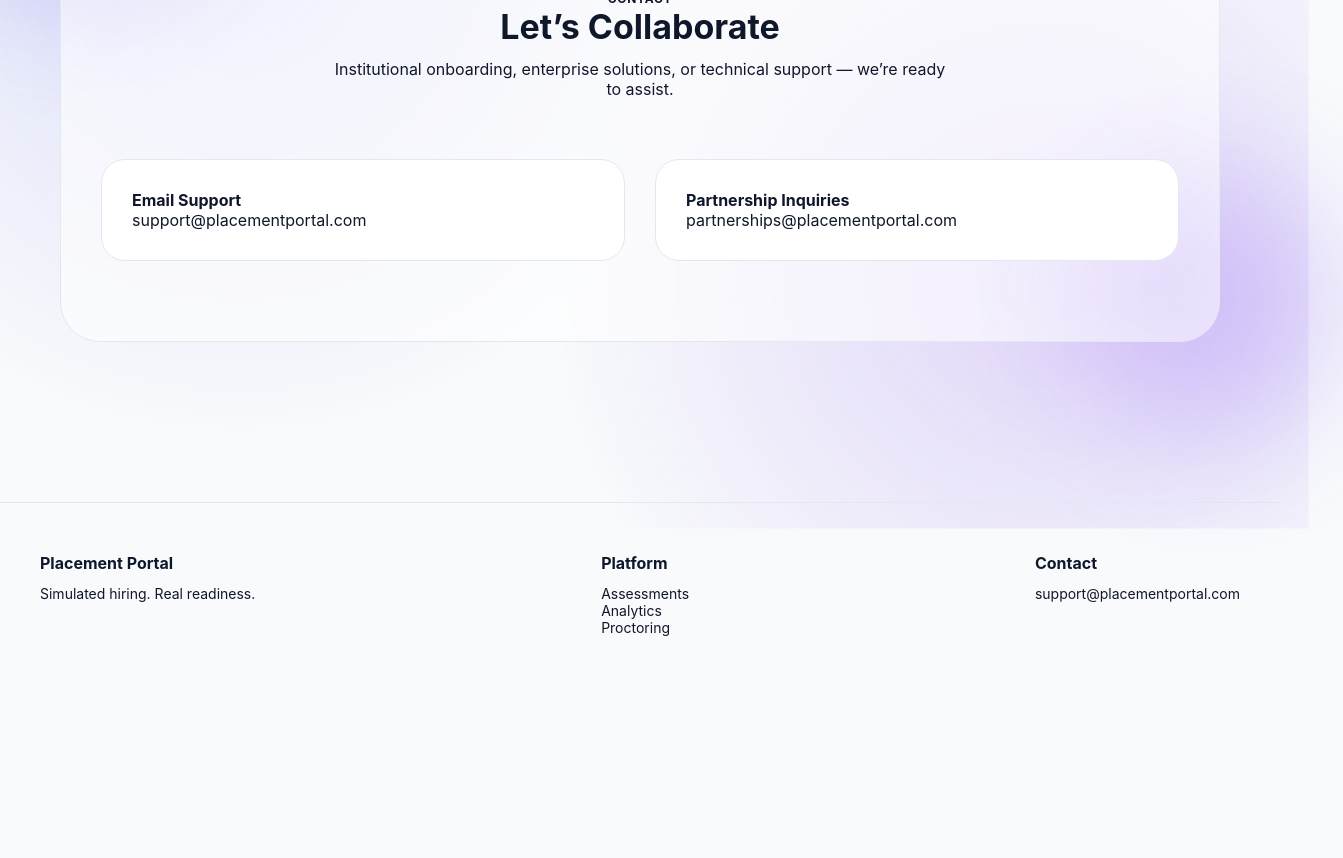
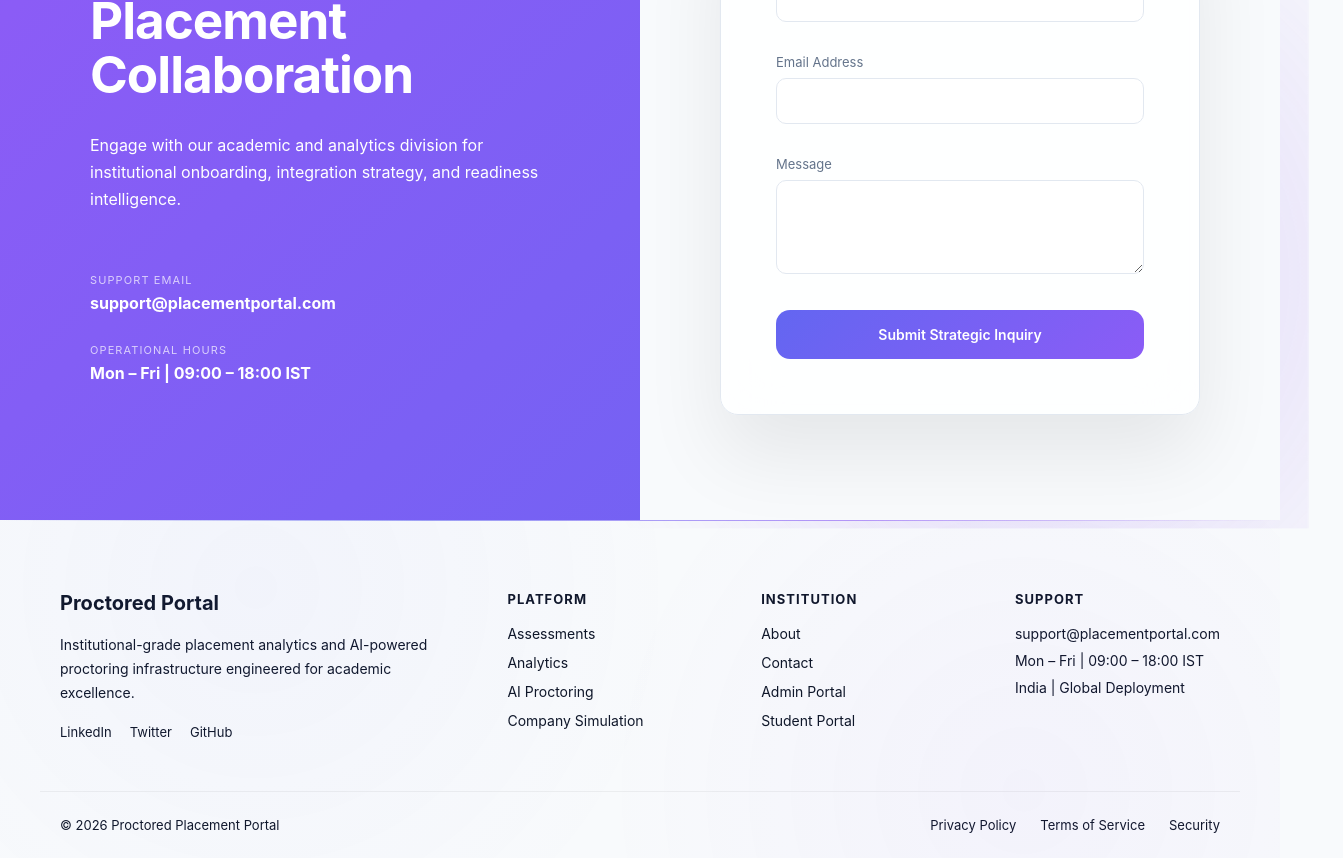
Before and after one commit to Namsrkive/module, a React (Create React App) app in the folder client/: page /contact in a window 1280 px wide. Shown: the part 280-1138 px from the top of the page, 1343 px wide, since content can reach past the window. Before the commit the page ends 966 px from the top, so only its background shows below. Built offline with nearby package versions, Linux system fonts and the light colour scheme.

Commit message:
Contact updated and footer fix

```diff
--- a/client/src/App.js
+++ b/client/src/App.js
@@ -10,6 +10,7 @@ import { useState, useEffect } from "react";
 import { motion, AnimatePresence } from "framer-motion";
 import NProgress from "nprogress";
 import "nprogress/nprogress.css";
+import { Link } from "react-router-dom";
 
 import Home from "./pages/Home";
 import StudentLogin from "./pages/StudentLogin";
@@ -39,7 +40,10 @@ function Layout() {
   const [darkMode, setDarkMode] = useState(() => {
     const saved = localStorage.getItem("theme");
     if (saved) return saved === "dark";
-    return window.matchMedia?.("(prefers-color-scheme: dark)")?.matches ?? false;
+    return (
+      window.matchMedia &&
+      window.matchMedia("(prefers-color-scheme: dark)").matches
+    );
   });
 
   useEffect(() => {
@@ -115,26 +119,64 @@ function Layout() {
 
       {/* ================= FOOTER ================= */}
       {!isDashboard && (
-      <footer className="footer">
-        <div className="footer-inner">
-          <div>
-            <h4>Placement Portal</h4>
-            <p>Simulated hiring. Real readiness.</p>
+        <footer className="footer-enterprise">
+
+          <div className="footer-gradient-line" />
+
+          <div className="footer-container">
+
+            <div className="footer-brand">
+              <h3>Proctored Portal</h3>
+              <p>
+                Institutional-grade placement analytics and AI-powered
+                proctoring infrastructure engineered for academic excellence.
+              </p>
+
+              <div className="footer-socials">
+                <span>LinkedIn</span>
+                <span>Twitter</span>
+                <span>GitHub</span>
+              </div>
             </div>
 
-          <div>
+            <div className="footer-col">
               <h4>Platform</h4>
-            <p>Assessments</p>
-            <p>Analytics</p>
-            <p>Proctoring</p>
+              <Link to="/">Assessments</Link>
+              <Link to="/">Analytics</Link>
+              <Link to="/">AI Proctoring</Link>
+              <Link to="/">Company Simulation</Link>
             </div>
 
+            <div className="footer-col">
+              <h4>Institution</h4>
+              <Link to="/about">About</Link>
+              <Link to="/contact">Contact</Link>
+              <Link to="/login/admin">Admin Portal</Link>
+              <Link to="/login/student">Student Portal</Link>
+            </div>
+
+            <div className="footer-col">
+              <h4>Support</h4>
+              <span>support@placementportal.com</span>
+              <span>Mon – Fri | 09:00 – 18:00 IST</span>
+              <span>India | Global Deployment</span>
+            </div>
+
+          </div>
+
+          <div className="footer-bottom">
             <div>
-            <h4>Contact</h4>
-            <p>support@placementportal.com</p>
+              © 2026 Proctored Placement Portal
+            </div>
+            <div className="footer-legal">
+              <span>Privacy Policy</span>
+              <span>Terms of Service</span>
+              <span>Security</span>
             </div>
           </div>
-      </footer>)}
+
+        </footer>
+      )}
     </>
   );
 }
--- a/client/src/index.css
+++ b/client/src/index.css
@@ -338,35 +338,216 @@ body::before {
 
 /* ================= FOOTER ================= */
 
-.footer {
-  margin-top: 120px;
-  padding: 50px 20px;
-  border-top: 1px solid var(--border);
+/* ================= ENTERPRISE FOOTER ================= */
+
+.footer-enterprise {
   background: var(--section);
-}
-
-.footer-inner {
+  position: relative;
+  padding-top: 0;
+  margin-top: 0;
+  overflow: hidden;
+}
+
+/* ---------- Subtle Premium Gradient Line ---------- */
+
+.footer-gradient-line {
+  height: 1px;
+  width: 100%;
+  background: linear-gradient(
+    90deg,
+    transparent,
+    var(--primary),
+    var(--secondary),
+    transparent
+  );
+  opacity: 0.6;
+  position: relative;
+  overflow: hidden;
+}
+
+.footer-gradient-line::after {
+  content: "";
+  position: absolute;
+  inset: 0;
+  background: linear-gradient(
+    90deg,
+    transparent,
+    rgba(255,255,255,0.5),
+    transparent
+  );
+  animation: shimmerLine 6s linear infinite;
+}
+
+@keyframes shimmerLine {
+  0% { transform: translateX(-100%); }
+  100% { transform: translateX(100%); }
+}
+
+/* ---------- Main Grid ---------- */
+
+.footer-container {
   max-width: 1200px;
   margin: auto;
+  padding: 70px 20px 50px;
+  display: grid;
+  grid-template-columns: 2fr 1fr 1fr 1fr;
+  gap: 60px;
+}
+
+/* ---------- Brand Section ---------- */
+
+.footer-brand h3 {
+  font-size: 20px;
+  margin-bottom: 18px;
+}
+
+.footer-brand p {
+  color: var(--subtext);
+  line-height: 1.7;
+  max-width: 400px;
+  font-size: 14px;
+}
+
+/* ---------- Social Links ---------- */
+
+.footer-socials {
+  margin-top: 20px;
+  display: flex;
+  gap: 18px;
+}
+
+.footer-socials span {
+  font-size: 13px;
+  color: var(--subtext);
+  cursor: pointer;
+  transition: 0.3s ease;
+}
+
+.footer-socials span:hover {
+  color: var(--primary);
+}
+
+/* ---------- Columns ---------- */
+
+.footer-col h4 {
+  font-size: 13px;
+  letter-spacing: 0.08em;
+  text-transform: uppercase;
+  margin-bottom: 18px;
+  color: var(--text);
+}
+
+/* Links */
+.footer-col a {
+  display: block;                 /* FIX collapsing */
+  margin-bottom: 12px;
+  font-size: 14px;
+  color: var(--subtext);
+  text-decoration: none;
+  position: relative;
+  transition: 0.3s ease;
+}
+
+.footer-col a::after {
+  content: "";
+  position: absolute;
+  left: 0;
+  bottom: -2px;
+  height: 1px;
+  width: 0%;
+  background: linear-gradient(90deg, var(--primary), var(--secondary));
+  transition: 0.3s ease;
+}
+
+.footer-col a:hover {
+  color: var(--text);
+}
+
+.footer-col a:hover::after {
+  width: 100%;
+}
+
+/* Text items */
+.footer-col span {
+  display: block;                /* FIX collapsing */
+  margin-bottom: 10px;
+  font-size: 14px;
+  color: var(--subtext);
+}
+
+/* ---------- Bottom Section ---------- */
+
+.footer-bottom {
+  border-top: 1px solid rgba(0,0,0,0.05);
+  padding: 25px 20px;
   display: flex;
   justify-content: space-between;
-  flex-wrap: wrap;
-  gap: 30px;
-}
-
-.footer h4 {
-  margin-bottom: 12px;
-}
-
-.footer p,
-.footer a {
+  align-items: center;
+  max-width: 1200px;
+  margin: auto;
+  font-size: 13px;
   color: var(--subtext);
-  font-size: 14px;
-  text-decoration: none;
-}
-
-.footer a:hover {
+}
+
+.footer-legal {
+  display: flex;
+  gap: 24px;
+}
+
+.footer-legal span {
+  cursor: pointer;
+  transition: 0.3s ease;
+}
+
+.footer-legal span:hover {
   color: var(--primary);
+}
+
+/* ---------- Subtle Background Depth ---------- */
+
+.footer-enterprise::before {
+  content: "";
+  position: absolute;
+  inset: 0;
+  background:
+    radial-gradient(circle at 20% 20%, rgba(91,95,239,0.04), transparent 40%),
+    radial-gradient(circle at 80% 80%, rgba(124,58,237,0.04), transparent 40%);
+  pointer-events: none;
+}
+
+/* ---------- Dark Mode ---------- */
+
+.dark .footer-enterprise {
+  background: #0f1226;
+}
+
+.dark .footer-bottom {
+  border-top: 1px solid rgba(255,255,255,0.06);
+}
+
+.dark .footer-col a:hover {
+  color: #9b8cff;
+}
+
+/* ---------- Responsive ---------- */
+
+@media (max-width: 1000px) {
+  .footer-container {
+    grid-template-columns: 1fr 1fr;
+    gap: 40px;
+  }
+
+  .footer-bottom {
+    flex-direction: column;
+    gap: 12px;
+    text-align: center;
+  }
+}
+
+@media (max-width: 600px) {
+  .footer-container {
+    grid-template-columns: 1fr;
+  }
 }
 
 .mt-1 { margin-top: 10px; }
@@ -1706,3 +1887,171 @@ body,
   left: -200px;
   z-index: 0;
 }
+
+/* ================= CONTACT ================= */
+
+.contact-wrapper-premium {
+  display: grid;
+  grid-template-columns: 1fr 1fr;
+  min-height: calc(100vh - 70px);
+  position: relative;
+  border-bottom: none;
+}
+
+/* LEFT PANEL */
+
+.contact-left-premium {
+  background: linear-gradient(
+    135deg,
+    #6366f1,
+    #8b5cf6,
+    #6366f1
+  );
+  background-size: 300% 300%;
+  animation: gradientShiftPremium 20s ease infinite;
+  padding: 100px 90px;
+  color: white;
+  display: flex;
+  justify-content: center;
+  flex-direction: column;
+}
+
+@keyframes gradientShiftPremium {
+  0% { background-position: 0% 50%; }
+  50% { background-position: 100% 50%; }
+  100% { background-position: 0% 50%; }
+}
+
+.institution-badge {
+  font-size: 11px;
+  letter-spacing: 0.15em;
+  text-transform: uppercase;
+  opacity: 0.7;
+  margin-bottom: 30px;
+}
+
+.contact-left-premium h1 {
+  font-size: clamp(40px, 4vw, 56px);
+  font-weight: 700;
+  line-height: 1.05;
+  margin-bottom: 30px;
+  letter-spacing: -1px;
+}
+
+.contact-left-premium p {
+  font-size: 16px;
+  line-height: 1.7;
+  margin-bottom: 60px;
+  max-width: 480px;
+}
+
+.contact-meta-premium div {
+  margin-bottom: 30px;
+}
+
+.contact-meta-premium span {
+  display: block;
+  font-size: 11px;
+  letter-spacing: 0.1em;
+  text-transform: uppercase;
+  opacity: 0.7;
+  margin-bottom: 6px;
+}
+
+/* RIGHT PANEL */
+
+.contact-right-premium {
+  display: flex;
+  justify-content: center;
+  align-items: center;
+  padding: 80px;
+  background: var(--bg);
+}
+
+/* GLASS FORM */
+
+.contact-form-premium {
+  width: 100%;
+  max-width: 480px;
+  padding: 55px;
+  border-radius: 18px;
+  background: rgba(255,255,255,0.85);
+  backdrop-filter: blur(30px);
+  border: 1px solid var(--border);
+  box-shadow: 0 40px 80px rgba(0,0,0,0.08);
+  transition: 0.3s ease;
+}
+
+.dark .contact-form-premium {
+  background: rgba(30,41,59,0.9);
+}
+
+/* INPUTS */
+
+.input-group-premium {
+  margin-bottom: 32px;
+}
+
+.input-group-premium label {
+  display: block;
+  font-size: 13px;
+  margin-bottom: 8px;
+  color: var(--muted);
+}
+
+.input-group-premium input,
+.input-group-premium textarea {
+  width: 100%;
+  padding: 14px;
+  border-radius: 10px;
+  border: 1px solid var(--border);
+  background: var(--card);
+  color: var(--text);
+  transition: 0.25s ease;
+}
+
+.input-group-premium input:focus,
+.input-group-premium textarea:focus {
+  border-color: var(--primary);
+  outline: none;
+  box-shadow: 0 0 0 4px rgba(99,102,241,0.15);
+  transform: translateY(-2px);
+}
+
+/* FINAL BUTTON POLISH */
+
+.contact-btn-premium {
+  width: 100%;
+  padding: 16px;
+  border-radius: 14px;
+  border: none;
+  background: linear-gradient(
+    135deg,
+    var(--primary),
+    var(--secondary)
+  );
+  color: white;
+  font-weight: 600;
+  font-size: 14px;
+  cursor: pointer;
+  transition: all 0.3s ease;
+}
+
+.contact-btn-premium:hover {
+  transform: translateY(-4px);
+  box-shadow: 0 30px 60px rgba(99,102,241,0.4);
+}
+
+/* RESPONSIVE */
+
+@media (max-width: 1100px) {
+  .contact-wrapper-premium {
+    grid-template-columns: 1fr;
+    height: auto;
+  }
+
+  .contact-left-premium,
+  .contact-right-premium {
+    padding: 60px 40px;
+  }
+}
--- a/client/src/pages/Contact.js
+++ b/client/src/pages/Contact.js
@@ -1,31 +1,109 @@
+import { motion } from "framer-motion";
+import { useState } from "react";
+
 function Contact() {
+  const [form, setForm] = useState({
+    name: "",
+    email: "",
+    message: ""
+  });
+
+  const handleChange = (e) => {
+    setForm({ ...form, [e.target.name]: e.target.value });
+  };
+
+  const handleSubmit = (e) => {
+    e.preventDefault();
+    alert("Your request has been submitted successfully.");
+    setForm({ name: "", email: "", message: "" });
+  };
+
   return (
-    <div className="home-wrapper">
-      <div className="floating-shape shape-1" />
-      <div className="floating-shape shape-2" />
+    <div className="contact-wrapper-premium">
 
-      <section className="glass-section">
-        <div className="section-header">
-          <p className="eyebrow">Contact</p>
-          <h2>Let’s Collaborate</h2>
-          <p>
-            Institutional onboarding, enterprise solutions, or technical
-            support — we’re ready to assist.
-          </p>
-        </div>
+      {/* LEFT PANEL */}
+      <motion.div
+        className="contact-left-premium"
+        initial={{ opacity: 0, x: -40 }}
+        animate={{ opacity: 1, x: 0 }}
+        transition={{ duration: 0.8 }}
+      >
+        <div className="contact-left-inner">
 
-        <div className="contact-premium">
-          <div className="preview-card">
-            <h4>Email Support</h4>
-            <p>support@placementportal.com</p>
+          <div className="institution-badge">
+            UNIVERSITY PLACEMENT SYSTEM
           </div>
 
-          <div className="preview-card">
-            <h4>Partnership Inquiries</h4>
-            <p>partnerships@placementportal.com</p>
+          <h1>Strategic Placement Collaboration</h1>
+
+          <p>
+            Engage with our academic and analytics division for institutional
+            onboarding, integration strategy, and readiness intelligence.
+          </p>
+
+          <div className="contact-meta-premium">
+            <div>
+              <span>Support Email</span>
+              <strong>support@placementportal.com</strong>
+            </div>
+
+            <div>
+              <span>Operational Hours</span>
+              <strong>Mon – Fri | 09:00 – 18:00 IST</strong>
+            </div>
           </div>
+
         </div>
-      </section>
+      </motion.div>
+
+      {/* RIGHT PANEL */}
+      <motion.div
+        className="contact-right-premium"
+        initial={{ opacity: 0, x: 40 }}
+        animate={{ opacity: 1, x: 0 }}
+        transition={{ duration: 0.8 }}
+      >
+        <form className="contact-form-premium" onSubmit={handleSubmit}>
+
+          <div className="input-group-premium">
+            <label>Full Name</label>
+            <input
+              name="name"
+              value={form.name}
+              onChange={handleChange}
+              required
+            />
+          </div>
+
+          <div className="input-group-premium">
+            <label>Email Address</label>
+            <input
+              name="email"
+              type="email"
+              value={form.email}
+              onChange={handleChange}
+              required
+            />
+          </div>
+
+          <div className="input-group-premium">
+            <label>Message</label>
+            <textarea
+              name="message"
+              rows="4"
+              value={form.message}
+              onChange={handleChange}
+              required
+            />
+          </div>
+
+          <button className="contact-btn-premium">
+            Submit Strategic Inquiry
+          </button>
+
+        </form>
+      </motion.div>
+
     </div>
   );
 }
```
Lines whose indentation alone changed are shown as unchanged.
